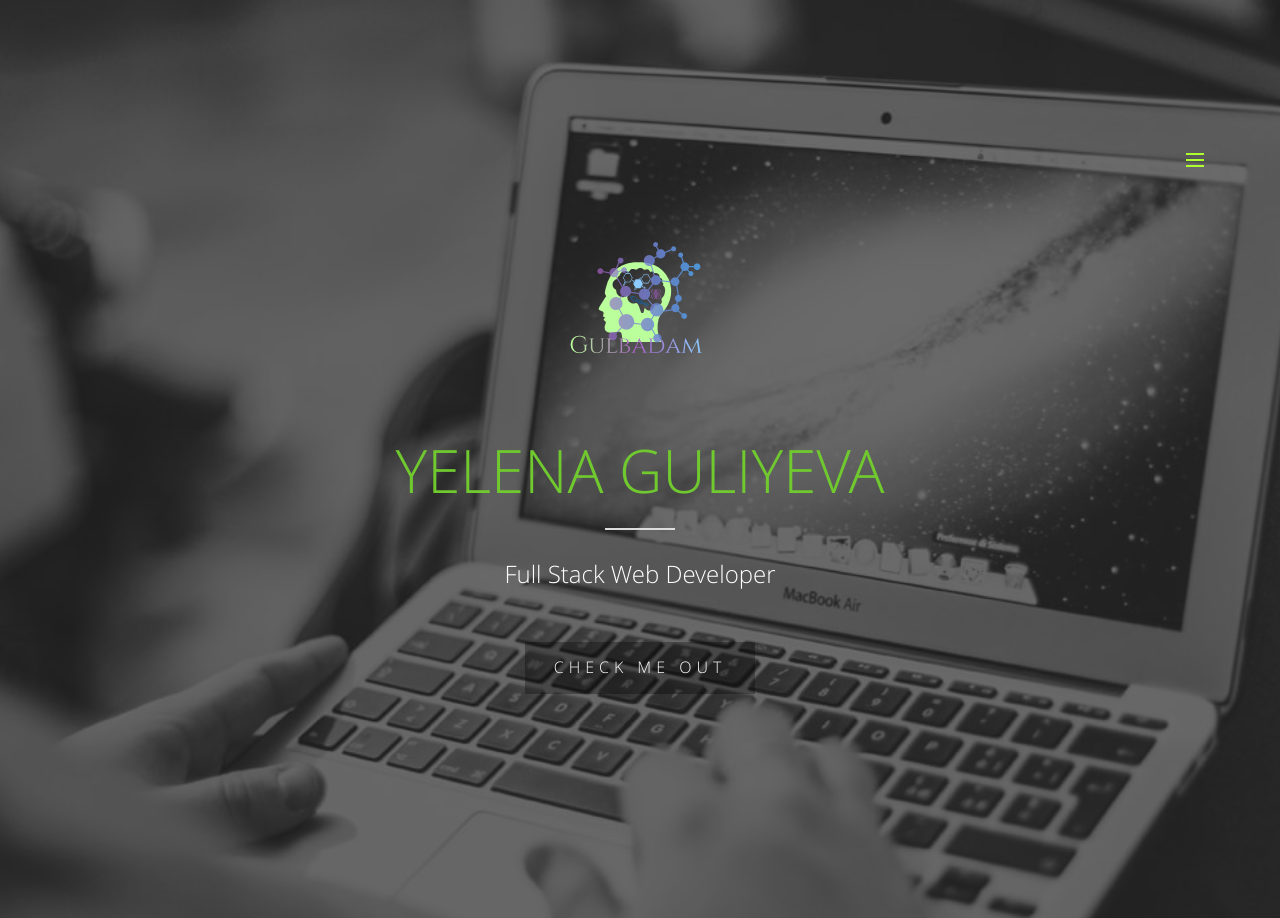
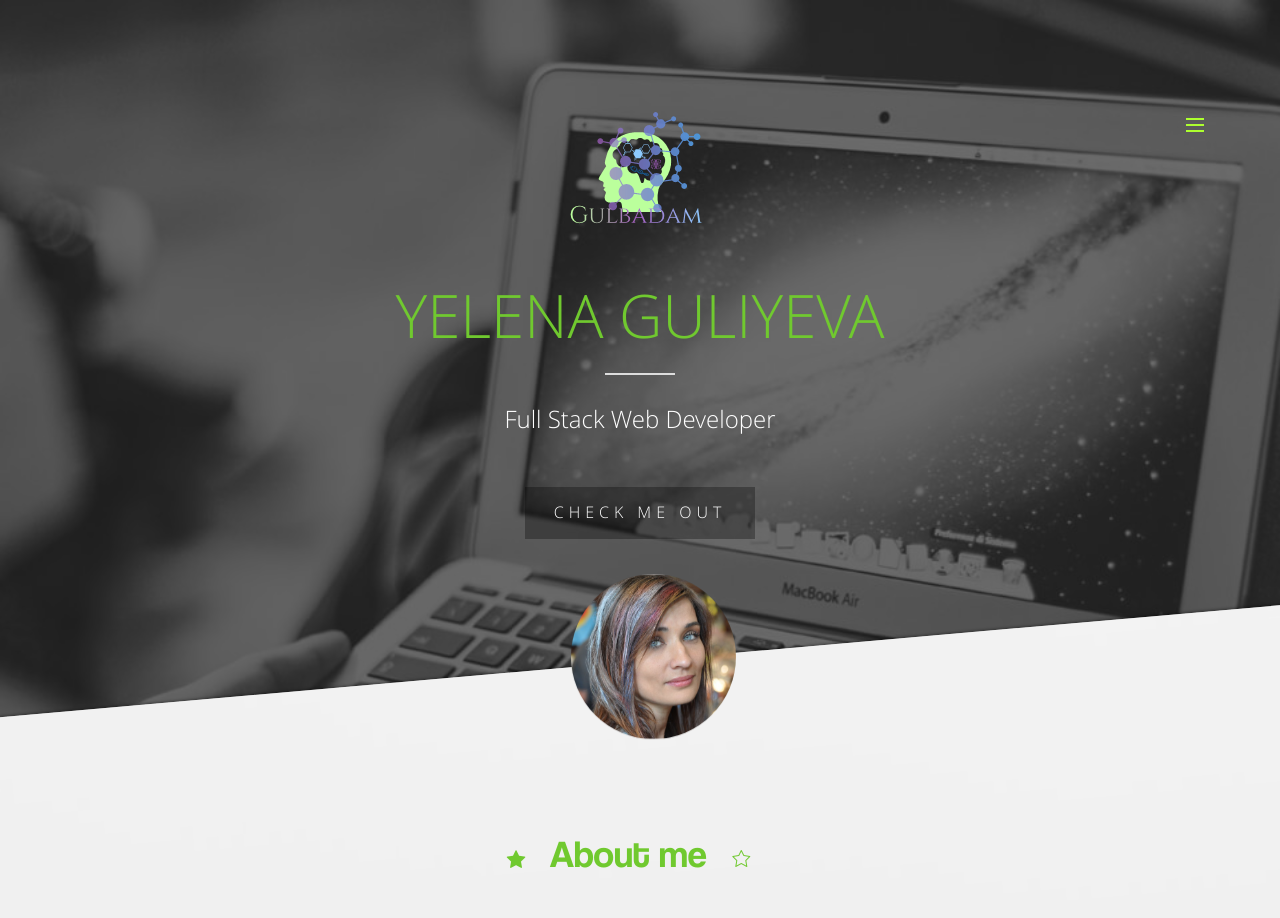
Before and after one commit to gulbadam/Portfolio, a plain HTML site: page index.html in a window 1280 px wide. Shown: the top 918 px of the page. Drawn offline with Linux system fonts and the light colour scheme; some packages are replaced by stand-ins of ours.

Commit message:
main css

```diff
--- a/assets/css/style.css
+++ b/assets/css/style.css
@@ -345,7 +345,7 @@ section .subtitle-half h5 {
 .home-overlay-fluid {
     background-color: rgba(41, 41, 41, 0.68);
     width: 100%;
-    padding: 200px 0px 500px 0px;
+    padding: 70px 0px 300px 0px;
     color: #fff;
 }
 
@@ -672,7 +672,7 @@ input:-ms-input-placeholder {
 }
 
 .main_home_content .logo_img {
-    margin-bottom: 40px;
+    margin-bottom: 1rem;
 }
 
 .main_home_content h2 {
```
